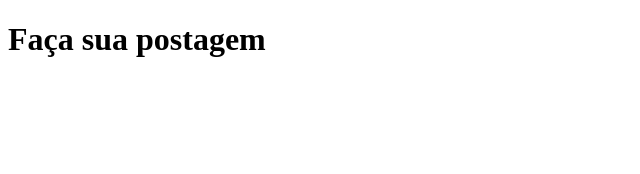
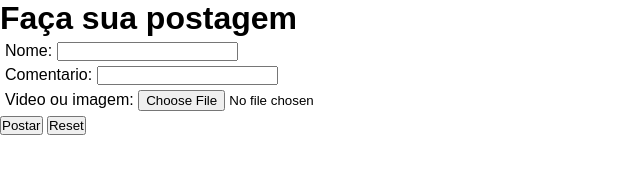
Before and after one commit to xmiguelps/Memorias-online, a plain HTML site: page index.html in a window 1280 px wide. Shown: the whole page, without its empty margins (0-640 px from the left). Drawn offline with Linux system fonts and the light colour scheme.

Commit message:
1° dificuldade encontrada

```diff
--- a/index.html
+++ b/index.html
@@ -3,9 +3,33 @@
 <head>
     <meta charset="UTF-8">
     <meta name="viewport" content="width=device-width, initial-scale=1.0">
+    <link rel="stylesheet" href="style.css">
+    <link rel="shortcut icon" href="favicon.ico" type="image/x-icon">
     <title>Memorial</title>
 </head>
 <body>
     <h1>Faça sua postagem</h1>
+    <form action="#" method="post" autocomplete="on">
+        <div class="form">
+            <label for="nome">Nome: </label>
+            <input type="text" name="username" id="nome">
+        </div>
+        <div class="form">
+            <label for="comentario">Comentario: </label>
+            <input type="text" name="" id="coment">
+        </div>
+        <div class="form">
+            <label for="arquivo">Video ou imagem: </label>
+            <input type="file" name="file" id="arquivo">
+        </div>
+        <div>
+            <input type="button" value="Postar" onclick="criar()">
+            <input type="reset" value="Reset">
+        </div>
+        <main id="espaço">
+
+        </main>
+    </form>
+    <script src="script.js"></script>
 </body>
 </html>
--- /dev/null
+++ b/script.js
@@ -0,0 +1,16 @@
+function criar() {
+    let post = document.createElement('div')
+    let espaço = document.getElementById('espaço')
+    espaço.appendChild(post)
+    postar(post)
+}
+
+function postar(post_space) {
+    let user = String(document.getElementById('nome').value)
+    let coment = String(document.getElementById('coment').value)
+    let arquivo = String(document.getElementById('arquivo').value)
+    let imagem = document.createElement('img')
+    imagem.setAttribute('src', arquivo)
+    post_space.innerHTML = `${user} ${coment}`
+    post_space.appendChild(imagem)
+}
--- /dev/null
+++ b/style.css
@@ -0,0 +1,11 @@
+@charset "UTF-8";
+
+* {
+    font-family: Arial, Helvetica, sans-serif;
+    margin: 0px;
+    padding: 0px;
+}
+
+div.form {
+    margin: 5px;
+}
```
